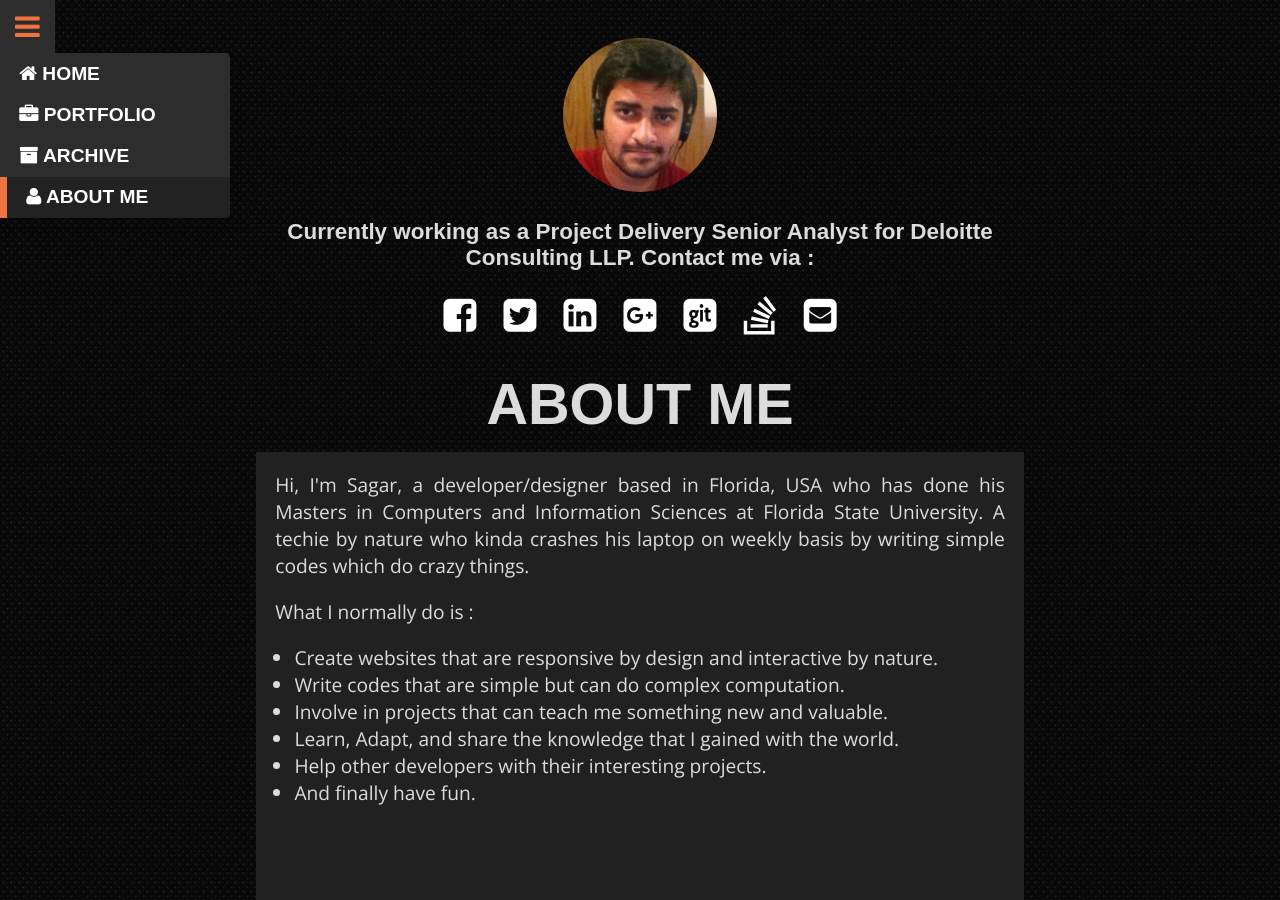
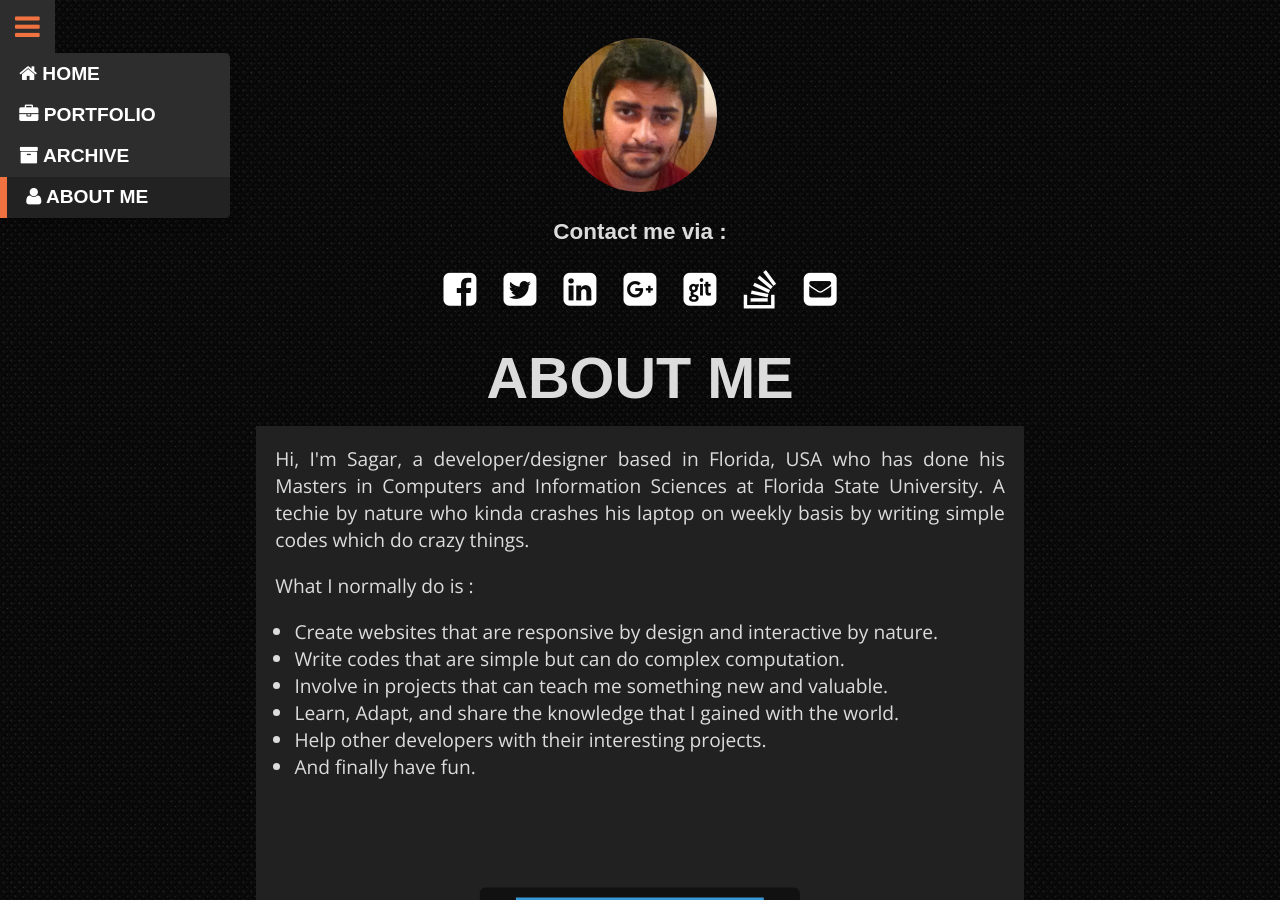
Before and after one commit to dvenkatsagar/dvenkatsagar.github.io, a Jekyll site: the page built from about.html, in a window 1280 px wide and 900 px high. Built offline with Jekyll 4.4.1, drawn with Linux system fonts in a browser that asks for light colours; comment, search, counter and statistics services are not loaded.

Commit message:
Updated the current work info

```diff
--- a/about.html
+++ b/about.html
@@ -27,7 +27,7 @@
       <div class="pure-u-1">
         <div class="pure-g contact-details">
           <div class="pure-u-1">
-            <h3 class="contact-label">Currently working as a Project Delivery Senior Analyst for Deloitte Consulting LLP. Contact me via :</h3>
+            <h3 class="contact-label">Contact me via :</h3>
           </div>
           <div class="pure-u-1 links">
             {% include social_links.html %}
```
